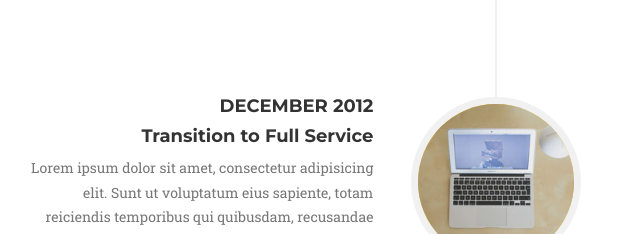
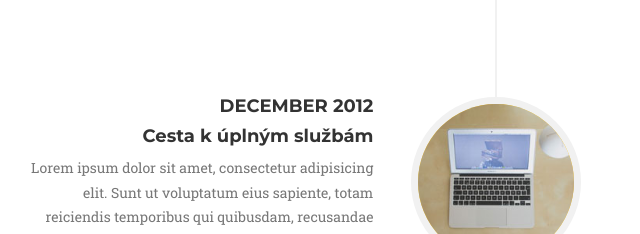
Before and after one commit to ceckoo/bootstrap, a website: page index.html in a window 1280 px wide. Shown: the part 3506-3740 px from the top of the page, 144-784 px from the left. Drawn offline with nearby package versions, Linux system fonts and the light colour scheme; a web font is replaced by a local one.

Commit message:
edit: text 24

```diff
--- a/index.html
+++ b/index.html
@@ -268,7 +268,7 @@
                             <div class="timeline-panel">
                                 <div class="timeline-heading">
                                     <h4>December 2012</h4>
-                                    <h4 class="subheading">Transition to Full Service</h4>
+                                    <h4 class="subheading">Cesta k úplným službám</h4>
                                 </div>
                                 <div class="timeline-body">
                                     <p class="text-muted">Lorem ipsum dolor sit amet, consectetur adipisicing elit. Sunt ut voluptatum eius sapiente, totam reiciendis temporibus qui quibusdam, recusandae sit vero unde, sed, incidunt et ea quo dolore laudantium consectetur!</p>
```
